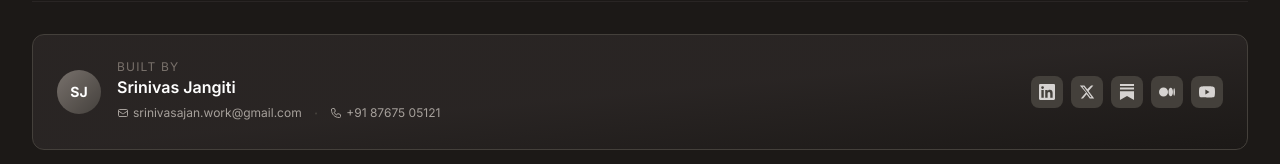
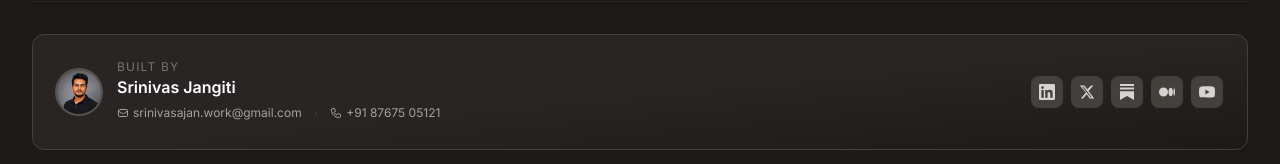
Before and after one commit to srinivasjangiti/Beforeyousign, a Next.js app: page / in a window 1280 px wide. Shown: the part 5564-5728 px from the top of the page. Built offline with nearby package versions, Linux system fonts and the light colour scheme; no server answers.

Commit message:
fix: use real profile photo in footer, fix X-Frame-Options SAMEORIGIN for PDF viewer

```diff
--- a/components/Footer.tsx
+++ b/components/Footer.tsx
@@ -146,16 +146,12 @@ export default function Footer() {
           <div className="rounded-xl bg-gradient-to-br from-stone-800 via-stone-800 to-stone-900 border border-stone-700 p-6 flex flex-col sm:flex-row items-start sm:items-center justify-between gap-6">
             {/* Left: identity */}
             <div className="flex items-center gap-4">
-              {/* Avatar monogram */}
-              <div
-                className="w-11 h-11 rounded-full flex items-center justify-center text-sm font-bold text-white flex-shrink-0"
-                style={{
-                  background:
-                    "linear-gradient(135deg, #78716c 0%, #44403c 100%)",
-                }}
-              >
-                SJ
-              </div>
+              {/* Avatar photo */}
+              <img
+                src="/srinivas-jangiti.png"
+                alt="Srinivas Jangiti"
+                className="w-11 h-11 rounded-full object-cover object-top flex-shrink-0 ring-2 ring-stone-600"
+              />
               <div>
                 <p className="text-xs text-stone-500 uppercase tracking-widest mb-0.5">
                   Built by
--- a/next.config.ts
+++ b/next.config.ts
@@ -2,7 +2,7 @@ import type { NextConfig } from "next";
 
 const securityHeaders = [
   { key: "X-Content-Type-Options", value: "nosniff" },
-  { key: "X-Frame-Options", value: "DENY" },
+  { key: "X-Frame-Options", value: "SAMEORIGIN" },
   { key: "X-DNS-Prefetch-Control", value: "on" },
   { key: "Referrer-Policy", value: "strict-origin-when-cross-origin" },
   {
```
Also changed, not shown: public/ChatGPT Image May 29, 2026, 06_01_00 PM.png (added), public/srinivas-jangiti.png (added).
